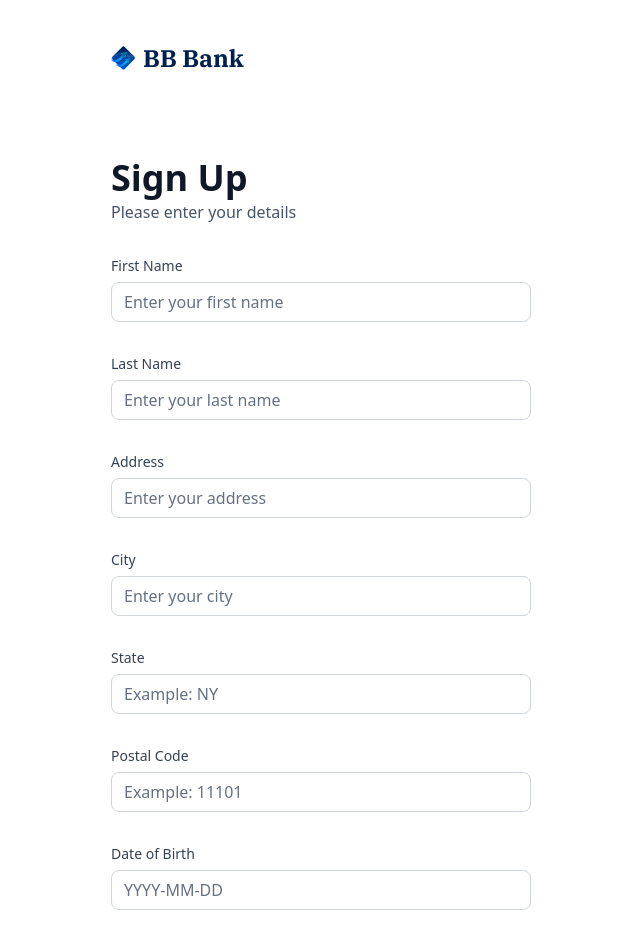
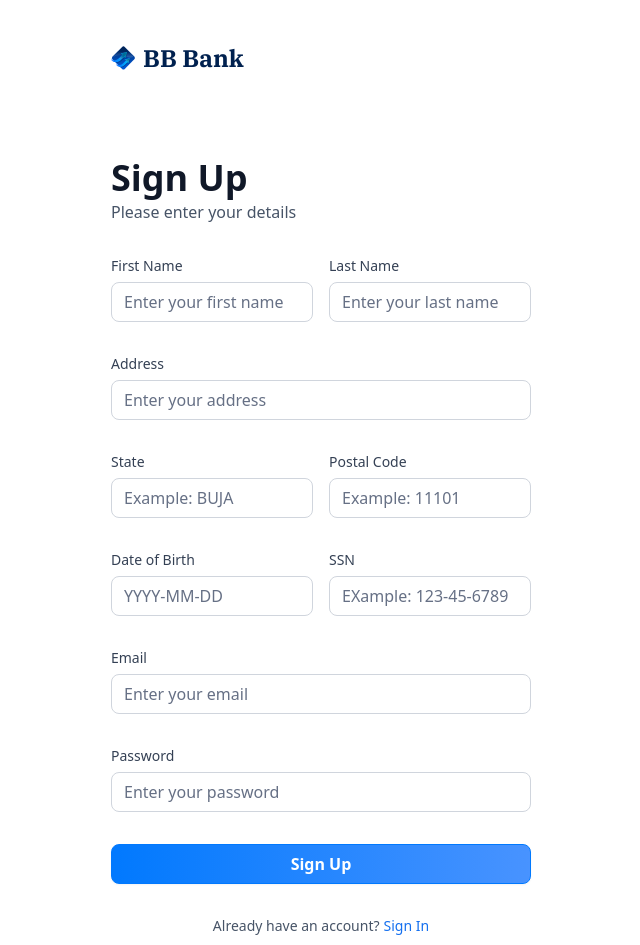
Before and after one commit to ArnaudBand/web_banking, a Next.js app: page /sign-up in a window 1280 px wide. Shown: the top 945 px of the page, without its empty margins (319-959 px from the left). Built offline with nearby package versions, Linux system fonts and the light colour scheme.

Commit message:
refactor: Update sign-up form fields in AuthForm component

```diff
--- a/components/AuthForm.tsx
+++ b/components/AuthForm.tsx
@@ -68,6 +68,7 @@ const AuthForm = ({ type }: { type: string }) => {
             <form onSubmit={form.handleSubmit(onSubmit)} className="space-y-8">
               {type === "sign-up" && (
                 <>
+                  <div className="flex gap-4">
                     <CustomInput
                       control={form.control}
                       name="firstName"
@@ -80,23 +81,20 @@ const AuthForm = ({ type }: { type: string }) => {
                       label="Last Name"
                       placeholder="Enter your last name"
                     />
+                  </div>
+
                   <CustomInput
                     control={form.control}
                     name="address"
                     label="Address"
                     placeholder="Enter your address"
                   />
-                  <CustomInput
-                    control={form.control}
-                    name="city"
-                    label="City"
-                    placeholder="Enter your city"
-                  />
+                  <div className="flex gap-4">
                     <CustomInput
                       control={form.control}
                       name="state"
                       label="State"
-                    placeholder="Example: NY"
+                      placeholder="Example: BUJA"
                     />
                     <CustomInput
                       control={form.control}
@@ -104,6 +102,8 @@ const AuthForm = ({ type }: { type: string }) => {
                       label="Postal Code"
                       placeholder="Example: 11101"
                     />
+                  </div>
+                  <div className="flex gap-4">
                     <CustomInput
                       control={form.control}
                       name="dateOfBirth"
@@ -116,8 +116,8 @@ const AuthForm = ({ type }: { type: string }) => {
                       label="SSN"
                       placeholder="EXample: 123-45-6789"
                     />
+                  </div>
                 </>
-
               )}
               <CustomInput
                 control={form.control}
@@ -139,9 +139,9 @@ const AuthForm = ({ type }: { type: string }) => {
                       <Loader2 className="aminate-spin" size={20} /> &nbsp;
                       Loading...
                     </>
-                  ) : (
-                    "Sign In"
-                  )}
+                  ) : type === 'sign-in'
+                  ? "Sign In" : 'Sign Up'
+                  }
                 </Button>
               </div>
             </form>
```
Lines whose indentation alone changed are shown as unchanged.
